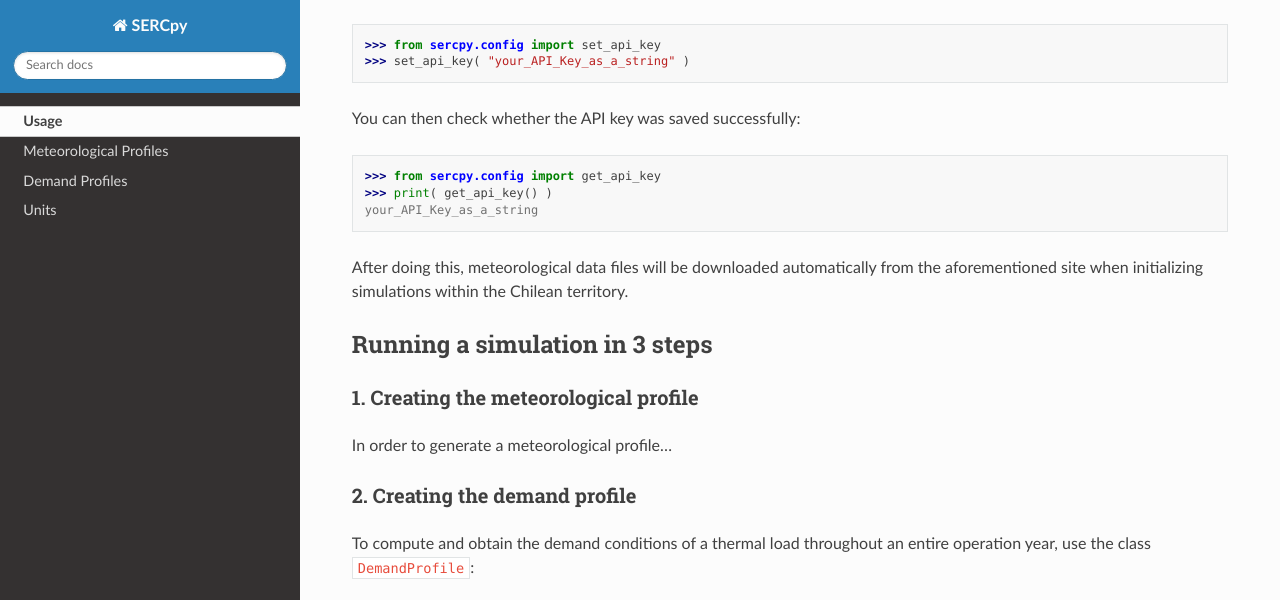
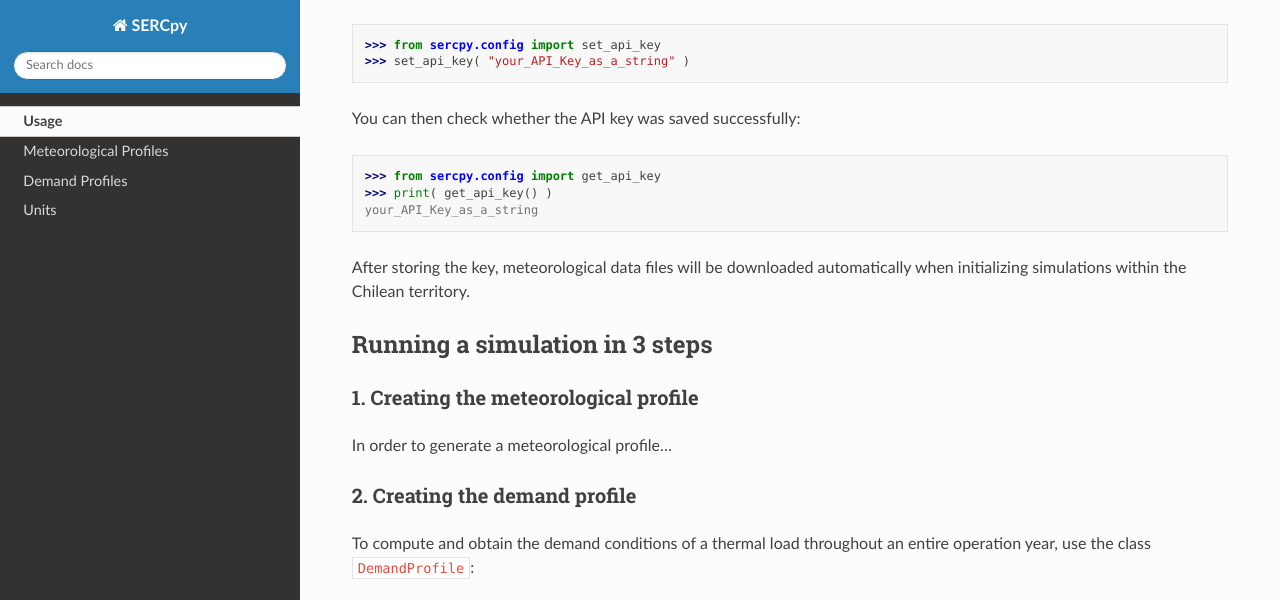
Before and after one commit to serc-chile/SERCpy, a Sphinx documentation site: the page built from docs/source/usage.rst, in a window 1280 px wide and 900 px high, scrolled down 459 px, cut to the strip 0-600 px from the top of the window. Built offline with Sphinx 7.4.7 and the Read the Docs theme 3.1.0, drawn with Linux system fonts in a browser that asks for light colours; pages that are not in the unit, such as notebooks, are missing from menus.

Commit message:
Update usage.rst

```diff
--- a/docs/source/usage.rst
+++ b/docs/source/usage.rst
@@ -30,7 +30,7 @@ You can then check whether the API key was saved successfully:
    >>> print( get_api_key() )
    your_API_Key_as_a_string
 
-After doing this, meteorological data files will be downloaded automatically from the aforementioned site when initializing simulations within the Chilean territory.
+After storing the key, meteorological data files will be downloaded automatically when initializing simulations within the Chilean territory.
 
 Running a simulation in 3 steps
 -------------------------------
```
